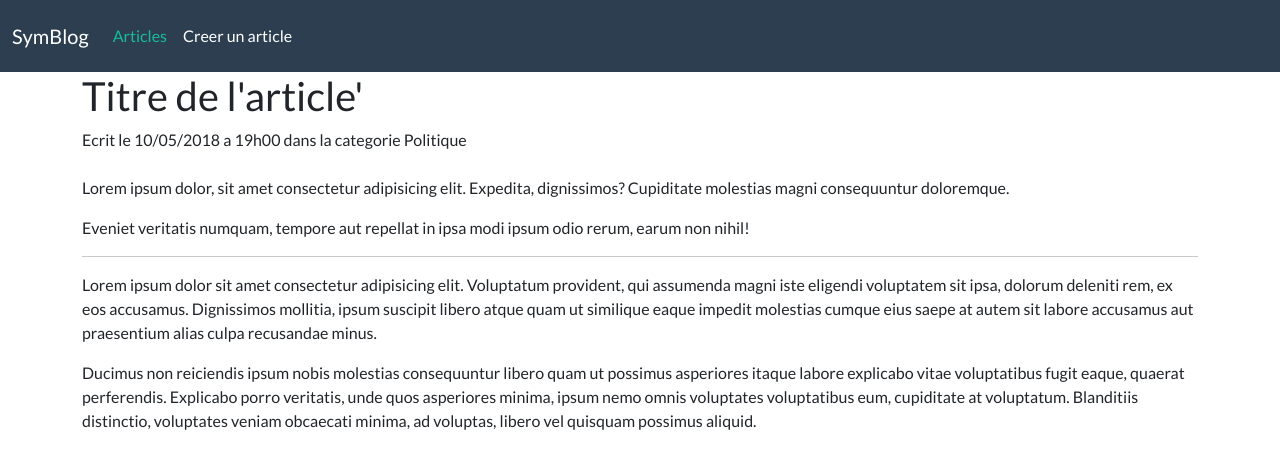
After one commit to Mushu-Tutorials/tuto-symfony-lior, a Symfony app: template templates/blog/show.html.twig in a window 1280 px wide. The commit adds this page. Shown: the top 469 px of the page. Run offline with Twig, Linux system fonts and the light colour scheme; the template is opened without the code that fills it, so the values that code supplies are empty; some libraries are stand-ins or nearby versions.

Commit message:
add blog show

```diff
--- a/templates/base.html.twig
+++ b/templates/base.html.twig
@@ -22,6 +22,8 @@
   <body>
     {% include "nav.html.twig" %}
 
-    {% block body %}{% endblock %}
+    <div class="container">
+      {% block body %}{% endblock %}
+    </div>
   </body>
 </html>
--- /dev/null
+++ b/templates/blog/show.html.twig
@@ -0,0 +1,16 @@
+{% extends "base.html.twig" %}
+
+{% block body %}
+  <article>
+    <h2>Titre de l'article'</h2>
+    <div class="metadata">Ecrit le 10/05/2018 a 19h00 dans la categorie Politique</div>
+    <div class="content">
+      <img src="https://via.placeholder.com/350x150" alt="">
+      <p>Lorem ipsum dolor, sit amet consectetur adipisicing elit. Expedita, dignissimos? Cupiditate molestias magni consequuntur doloremque.</p>
+      <p>Eveniet veritatis numquam, tempore aut repellat in ipsa modi ipsum odio rerum, earum non nihil!</p>
+      <hr>
+      <p>Lorem ipsum dolor sit amet consectetur adipisicing elit. Voluptatum provident, qui assumenda magni iste eligendi voluptatem sit ipsa, dolorum deleniti rem, ex eos accusamus. Dignissimos mollitia, ipsum suscipit libero atque quam ut similique eaque impedit molestias cumque eius saepe at autem sit labore accusamus aut praesentium alias culpa recusandae minus.</p>
+      <p>Ducimus non reiciendis ipsum nobis molestias consequuntur libero quam ut possimus asperiores itaque labore explicabo vitae voluptatibus fugit eaque, quaerat perferendis. Explicabo porro veritatis, unde quos asperiores minima, ipsum nemo omnis voluptates voluptatibus eum, cupiditate at voluptatum. Blanditiis distinctio, voluptates veniam obcaecati minima, ad voluptas, libero vel quisquam possimus aliquid.</p>
+    </div>
+  </article>
+{% endblock %}
--- a/templates/nav.html.twig
+++ b/templates/nav.html.twig
@@ -1,40 +1,18 @@
 <nav class="navbar navbar-expand-lg navbar-dark bg-primary">
   <div class="container-fluid">
-    <a class="navbar-brand" href="#">Navbar</a>
+    <a class="navbar-brand" href="/">SymBlog</a>
     <button class="navbar-toggler" type="button" data-bs-toggle="collapse" data-bs-target="#navbarColor01" aria-controls="navbarColor01" aria-expanded="false" aria-label="Toggle navigation">
       <span class="navbar-toggler-icon"></span>
     </button>
+
     <div class="collapse navbar-collapse" id="navbarColor01">
       <ul class="navbar-nav me-auto">
         <li class="nav-item">
-          <a class="nav-link active" href="#">Home
-            <span class="visually-hidden">(current)</span>
-          </a>
+          <a class="nav-link active" href="/blog">Articles</a>
         </li>
         <li class="nav-item">
-          <a class="nav-link" href="#">Features</a>
+          <a class="nav-link" href="/blog/new">Creer un article</a>
         </li>
-        <li class="nav-item">
-          <a class="nav-link" href="#">Pricing</a>
-        </li>
-        <li class="nav-item">
-          <a class="nav-link" href="#">About</a>
-        </li>
-        <li class="nav-item dropdown">
-          <a class="nav-link dropdown-toggle" data-bs-toggle="dropdown" href="#" role="button" aria-haspopup="true" aria-expanded="false">Dropdown</a>
-          <div class="dropdown-menu">
-            <a class="dropdown-item" href="#">Action</a>
-            <a class="dropdown-item" href="#">Another action</a>
-            <a class="dropdown-item" href="#">Something else here</a>
-            <div class="dropdown-divider"></div>
-            <a class="dropdown-item" href="#">Separated link</a>
-          </div>
-        </li>
-      </ul>
-      <form class="d-flex">
-        <input class="form-control me-sm-2" type="text" placeholder="Search">
-        <button class="btn btn-secondary my-2 my-sm-0" type="submit">Search</button>
-      </form>
+      </div>
     </div>
-  </div>
-</nav>
+  </nav>
```
Also changed, not shown: src/Controller/BlogController.php (+8 -0 lines), templates/blog/index.html.twig (+34 -14 lines).
